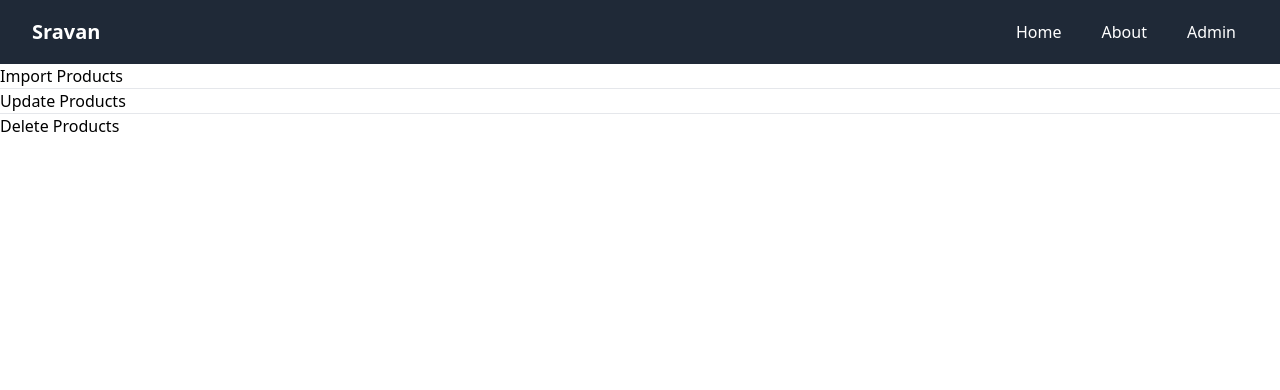
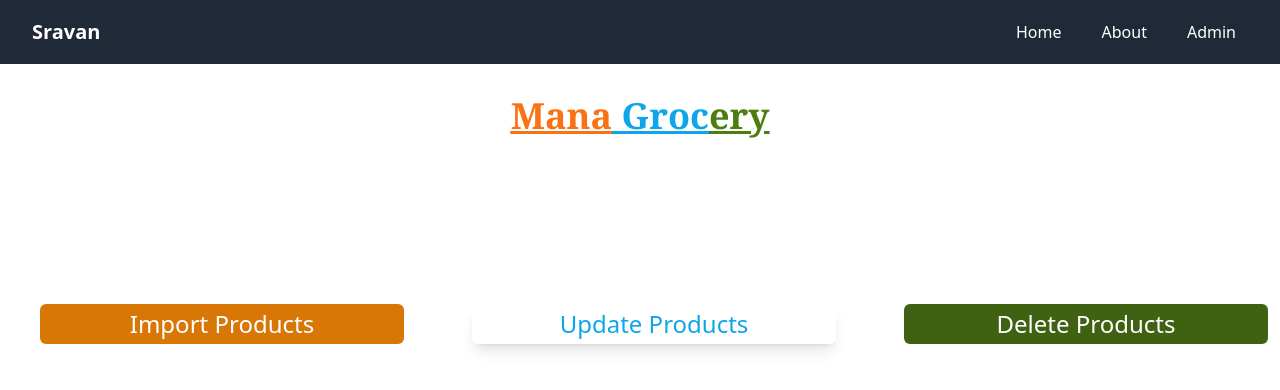
Before and after one commit to sravanvv/Mini-Grocery-Site, a React (Vite) app in the folder App/Frontend/vmr/: page /admin in a window 1280 px wide. Shown: the top 390 px of the page. Built offline with nearby package versions, Linux system fonts and the light colour scheme.

Commit message:
Admin CSS Changes.

```diff
--- a/App/Frontend/vmr/src/App.css
+++ b/App/Frontend/vmr/src/App.css
@@ -2,6 +2,15 @@
 @tailwind components;
 @tailwind utilities;
 
+
+#About{
+  font-size: 2em;
+  font: sans-serif;
+  color: #FF0000;
+  margin: 0.55em;
+  display: flex;
+  justify-content: flex-start;
+}
 /* .box{
   padding: 0.5em;
 }
--- a/App/Frontend/vmr/src/components/Admin.jsx
+++ b/App/Frontend/vmr/src/components/Admin.jsx
@@ -1,17 +1,24 @@
 import React from "react";
-import Productsupdate from './ProductUpdate';
-import Productsimp from './Productsimp';
+import Productsupdate from "./ProductUpdate";
+import Productsimp from "./Productsimp";
 
-
-export default function AdminComponent(){
-
-
-return(
-<div>
-
-   <button><a href="/admin/ProductsImport" >Import Products</a></button> <hr></hr>
-   <button><a href="/admin/ProductsUpdate" >Update Products</a></button> <hr></hr>
-   <button><a href="/admin/ProductsDelete" >Delete Products</a></button>
-</div>
-);
+export default function AdminComponent() {
+  return (
+    <div>
+    <h2 className=" mt-8 text-4xl font-bold mb-4 underline text-left md:text-center font-serif
+"><a className="text-orange-500">Mana</a><a className="text-sky-500"> Groc</a><a className="text-lime-700">ery</a>
+</h2>
+    <div className="grid grid-cols-1 md:grid-cols-3 gap-7 pt-10 mt-32 sm:mr-3">
+      <button className=" ml-10 p-1 backgroundcol text-2xl antialiased text-white hover:text-slate-800 hover:bg-amber-500 bg-amber-600 rounded-md">
+        <a href="/admin/ProductsImport">Import Products</a>
+      </button >
+      <button className="ml-10 p-1 backgroundcol text-2xl antialiased text-sky-500 hover:text-slate-800 hover:bg-slate-200 shadow-lg rounded-md">
+        <a href="/admin/ProductsUpdate">Update Products</a>
+      </button>
+      <button className="ml-10 p-1 backgroundcol text-2xl antialiased text-white hover:text-slate-800 hover:bg-lime-700 bg-lime-800 rounded-md">
+        <a href="/admin/ProductsDelete">Delete Products</a>
+      </button>
+    </div>
+    </div>
+  );
 }
--- a/App/Frontend/vmr/src/components/Productlist.jsx
+++ b/App/Frontend/vmr/src/components/Productlist.jsx
@@ -21,7 +21,7 @@ useEffect(() => {
 return(
 
   <div className="container mx-auto px-4 py-8">
-      <h2 className="text-2xl font-bold mb-4">Your Grid Title</h2>
+      <h2 className="text-3xl text-rose-500 font-bold mb-4 underline"><a className="text-orange-500">Mana</a><a className="text-sky-500"> Groc</a><a className="text-lime-700">ery</a></h2>
       <div className="grid grid-cols-1 sm:grid-cols-1 md:grid-cols-2 lg:grid-cols-3 gap-4">
         {products.map((product) => (
           <GridItem key={product._id} product={product} />
--- a/App/Frontend/vmr/src/components/Productsimp.jsx
+++ b/App/Frontend/vmr/src/components/Productsimp.jsx
@@ -6,8 +6,6 @@ export default function Productsimp() {
   const [productName, setProductName] = useState('');
   const [mrp, setMrp] = useState('');
   const [description, setDescription] = useState('');
-  // const [products, setProducts] = useState([]);
-  // const [selectedProductId, setSelectedProductId] = useState(null);
 
   const handleSubmit = async (event) => {
     event.preventDefault(); // Prevent default form submission behavior
```
